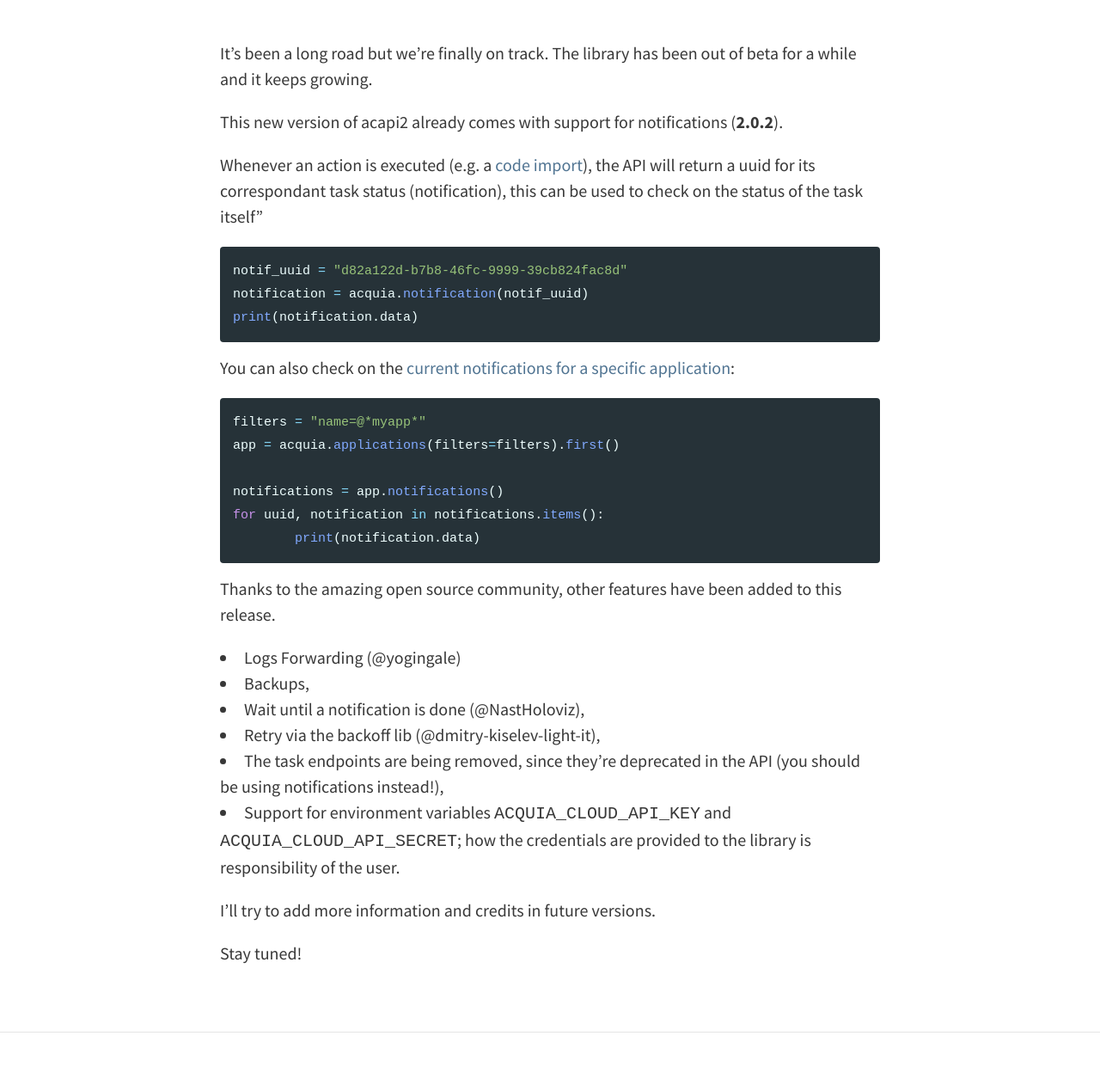
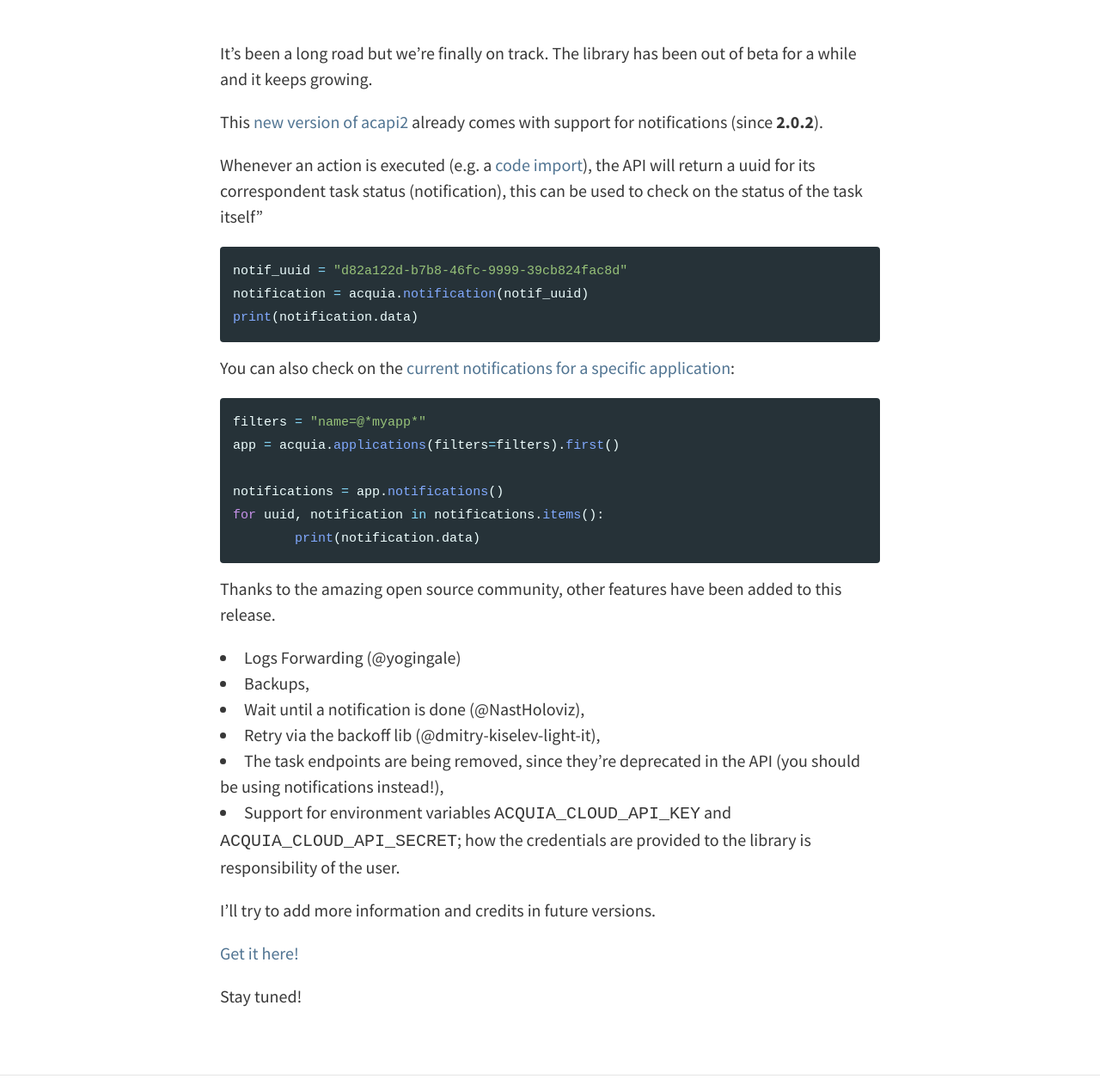
Before and after one commit to pmatias/pmatias.github.io, a Jekyll site: the page built from _posts/2020-03-02-acapi2-2-0-3.md, in a window 1280 px wide and 1400 px high, scrolled down 310 px, cut to the strip 131-1400 px from the top of the window. Shown: the whole strip at 86% size. Built offline with Jekyll 4.4.1, drawn with Linux system fonts in a browser that asks for light colours; comment, search, counter and statistics services are not loaded.

Commit message:
Minor changes to post.

````diff
--- a/_posts/2020-03-02-acapi2-2-0-3.md
+++ b/_posts/2020-03-02-acapi2-2-0-3.md
@@ -14,9 +14,9 @@ It's been a long road but we're finally on track. The library has been out of be
 
 <!--more-->
 
-This new version of acapi2 already comes with support for notifications (**2.0.2**).
+This [new version of acapi2](https://pypi.org/project/acapi2/) already comes with support for notifications (since **2.0.2**).
 
-Whenever an action is executed (e.g. a [code import](https://cloudapi-docs.acquia.com/#/Environments/postEnvironmentsImportSite)), the API will return a uuid for its correspondant task status (notification), this can be used to check on the status of the task itself"
+Whenever an action is executed (e.g. a [code import](https://cloudapi-docs.acquia.com/#/Environments/postEnvironmentsImportSite)), the API will return a uuid for its correspondent task status (notification), this can be used to check on the status of the task itself"
 
 ```python
 notif_uuid = "d82a122d-b7b8-46fc-9999-39cb824fac8d"
@@ -46,4 +46,6 @@ Thanks to the amazing open source community, other features have been added to t
 
 I'll try to add more information and credits in future versions.
 
+[Get it here!](https://pypi.org/project/acapi2/)
+
 Stay tuned!
````
